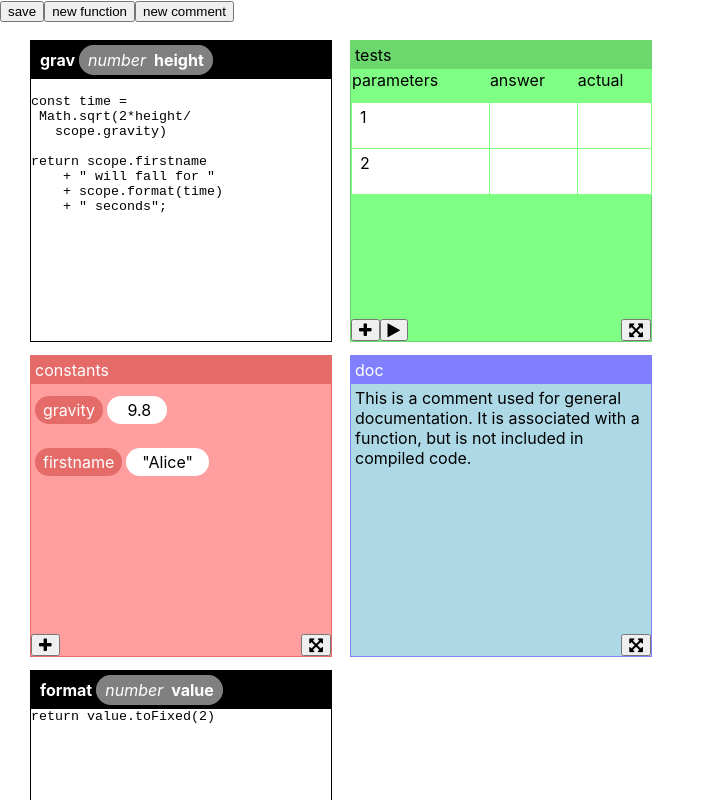
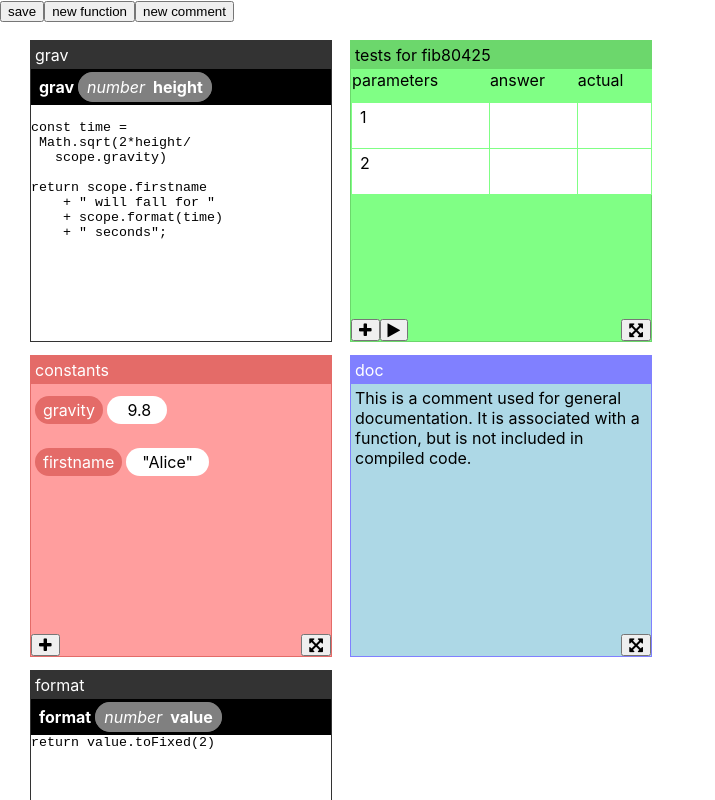
Before and after one commit to joshmarinacci/koding-experiment, a React (Create React App) app: page / in a window 1280 px wide. Shown: the top 800 px of the page, without its empty margins (0-715 px from the left). Built offline with nearby package versions, Linux system fonts and the light colour scheme.

Commit message:
style the function view properly

```diff
--- a/src/App.css
+++ b/src/App.css
@@ -7,6 +7,9 @@ body {
 
   --comment-color: lightblue;
   --comment-color-border: #8080ff;
+
+  --function-color: gray;
+  --function-color-border: #333;
 }
 .canvas {
   border: 0px solid red;
@@ -24,13 +27,17 @@ body {
 }
 
 .function {
-  border: 1px solid black;
+  border: 1px solid var(--function-color-border);
   left: 100px;
   top: 100px;
 }
 
+.function .title {
+  background-color: var(--function-color-border);
+  color: white;
+}
+
 .function .signature {
-  border: 1px solid black;
   padding: 0.5rem;
   background-color: black;
   color: white;
--- a/src/FunctionView.js
+++ b/src/FunctionView.js
@@ -1,19 +1,17 @@
 import React from 'react';
+import {DraggableWindow} from './DraggableWindow'
 
-export const FunView = (props) => {
-    const params = props.fun.params.map(par => {
+export const FunView = ({fun,editor}) => {
+    const params = fun.params.map(par => {
         return <span className="param" key={par.name}><i>{par.type}</i><b>{par.name}</b></span>
     })
-    return <div className="function window" style={{
-        left:props.fun.position.x+"px",
-        top:props.fun.position.y+"px",
-    }}>
+    return <DraggableWindow type="function" fun={fun} title={fun.name} editor={editor}>
         <div className="signature">
-            <span className="name">{props.fun.name}</span>
+            <span className="name">{fun.name}</span>
             {params}
         </div>
         <div className="body">
-            {props.fun.body}
+            {fun.body}
         </div>
-    </div>
+    </DraggableWindow>
 }
--- a/src/Tests.js
+++ b/src/Tests.js
@@ -3,7 +3,7 @@ import {DraggableWindow} from './DraggableWindow'
 
 
 export const TestsView = ({fun,editor, processor}) => {
-    return <DraggableWindow fun={fun} editor={editor} title="tests" type="tests">
+    return <DraggableWindow fun={fun} editor={editor} title={"tests for " + fun.target} type="tests">
         <div className="tests-grid">
             <div className="test-headers">
                 <header>parameters</header>
@@ -18,12 +18,12 @@ export const TestsView = ({fun,editor, processor}) => {
                 </div>
             })}
         </div>
-        <div className="spacer"></div>
+        <div className="spacer"/>
         <footer>
-            <button className="fa fa-plus"></button>
-            <button className="fa fa-play" onClick={() => processor.process(fun)}></button>
-            <div className="spacer"></div>
-            <button className="fa fa-arrows-alt"></button>
+            <button className="fa fa-plus"/>
+            <button className="fa fa-play" onClick={() => processor.process(fun)}/>
+            <div className="spacer"/>
+            <button className="fa fa-arrows-alt"/>
         </footer>
     </DraggableWindow>
 }
```
